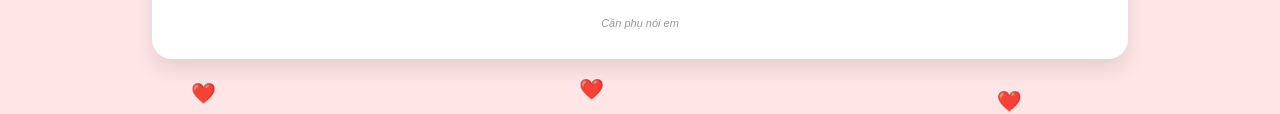
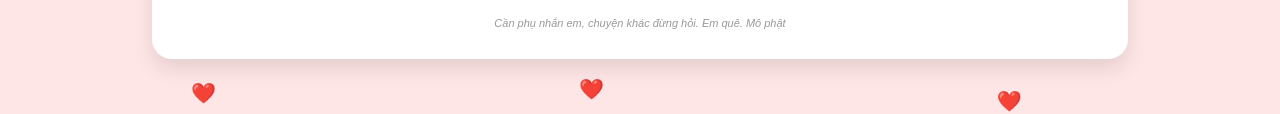
Before and after one commit to blackmeow2410-png/yeu-thuong, a plain HTML site: page index.html in a window 1280 px wide. Both pictures are taken after a click on the button "Anh đồng ý". Shown: the part 545-659 px from the top of the page. Drawn offline with Linux system fonts and the light colour scheme.

Commit message:
Update index.html

```diff
--- a/index.html
+++ b/index.html
@@ -153,7 +153,7 @@
                 <img src="https://media.giphy.com/media/v1.Y2lkPTc5MGI3NjExOHp1eDF4N2t6bzh4cnh3NjV4NXB1cmx4NXB1cmx4NXB1cmx4NXB1cmx4ZyZlcD12MV9pbnRlcm5hbF9naWZfYnlfaWQmY3Q9cw/MDJ9IbxxvDUQM/giphy.gif" class="cat-gif">
                 <h1 style="color: #ff4d4d;">Em cảm ơn. ❤️<br><br>
                 <span style="font-size: 16px; color: #666; font-weight: normal;">Để em coi lại tâm trạng đã. Chứ dạo này bị làm sao á. Anh tập trung cho công việc đi nè. Đợi có tiền, em mời anh ăn mừng ha <br> Đừng để bụng nhaaa</span></h1>
-                <div class="footer-text">Cần phụ nói em</div>
+                <div class="footer-text">Cần phụ nhắn em, chuyện khác đừng hỏi. Em quê. Mô phật</div>
             `;
         }
 
```
